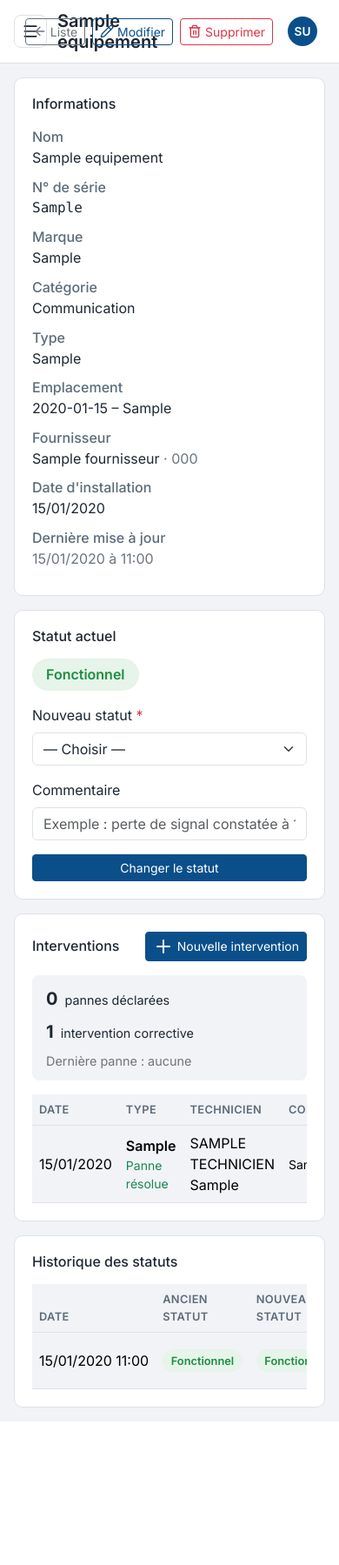
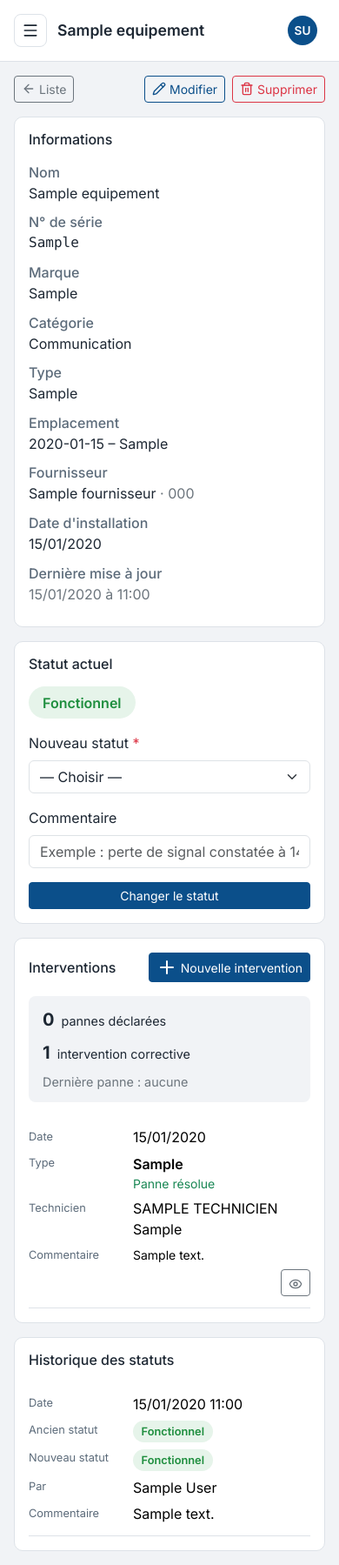
Before and after one commit to hackjordan/aerotrack, a Django app: page /equipements/1/ in a window 390 px wide. Shown: the whole page at 87% size. Before the commit the page ends 1634 px from the top, so only its background shows below. Run offline with Django 5.2, Linux system fonts and the light colour scheme; a user stored in the database is signed in; data comes from the database, SQL or seed files in the repository; tables that the repository leaves empty hold one stand-in row (values such as "Sample post"); some libraries are stand-ins or nearby versions.

Commit message:
Interface responsive et correction de l'erreur 500 sur la fiche équipement
Responsive :
- tableaux affichés en cartes « libellé : valeur » sur téléphone
- boutons des pages détail déplacés de la barre du haut vers la page
- compteurs du tableau de bord 2 par ligne sur téléphone
- titre long coupé par « … », colonnes resserrées sur tablette

Erreur 500 : la fiche équipement plantait quand un changement de statut
n'avait pas d'auteur (données créées par init_demo). Test ajouté.

Co-Authored-By: Claude Opus 5.5 <noreply@anthropic.com>

```diff
--- a/referentiels/views.py
+++ b/referentiels/views.py
@@ -104,7 +104,8 @@ def liste(request, cle):
     elif ref.modele is TypeEquipement:
         objets = objets.select_related("categorie")
     page = Paginator(objets, 30).get_page(request.GET.get("page"))
-    lignes = [(obj, [valeur(obj) for _, valeur in ref.colonnes]) for obj in page]
+    # (libellé, valeur) : le libellé sert d'étiquette quand le tableau passe en cartes sur téléphone.
+    lignes = [(obj, [(libelle, valeur(obj)) for libelle, valeur in ref.colonnes]) for obj in page]
     return render(request, "referentiels/liste.html", {
         **contexte_commun(cle, ref),
         "page": page,
--- a/static/css/aerotrack.css
+++ b/static/css/aerotrack.css
@@ -155,10 +155,13 @@ body { background: var(--at-fond); color: var(--at-texte); font-family: var(--bs
   }
   .at-topbar { padding: .75rem 1rem; }
   .at-content { padding: 1rem; }
+  /* Titre long (nom d'un équipement) : une seule ligne, coupée par « … » */
+  .at-page-title { font-size: 1.1rem; white-space: nowrap; overflow: hidden; text-overflow: ellipsis; }
 }
 
 /* ---------- Cartes et indicateurs ---------- */
 .at-card { background: var(--at-carte); border: 1px solid var(--at-bordure); border-radius: 10px; padding: 1.25rem; }
+@media (max-width: 575.98px) { .at-card { padding: 1rem; } }
 
 .at-stat { display: flex; flex-direction: column; gap: .25rem; border-left: 4px solid var(--at-bleu); }
 .at-stat-label { font-size: .85rem; color: var(--at-texte-2); }
@@ -166,6 +169,10 @@ body { background: var(--at-fond); color: var(--at-texte); font-family: var(--bs
 .at-stat-ok    { border-left-color: var(--at-ok); }
 .at-stat-panne { border-left-color: var(--at-panne); }
 .at-stat-maint { border-left-color: var(--at-maint); }
+@media (max-width: 575.98px) {
+  .at-stat-label { font-size: .8rem; }
+  .at-stat-value { font-size: 1.5rem; }
+}
 
 /* ---------- Menu utilisateur (barre du haut) ---------- */
 .at-user-btn {
@@ -219,7 +226,34 @@ body { background: var(--at-fond); color: var(--at-texte); font-family: var(--bs
 /* En-tête de carte : titre à gauche, bouton d'ajout à droite */
 .at-card-entete { display: flex; flex-wrap: wrap; justify-content: space-between; align-items: center; gap: .5rem; margin-bottom: 1rem; }
 .at-card-entete .btn svg { width: 16px; height: 16px; }
-.at-topbar-actions .btn svg { width: 16px; height: 16px; }
+/* Pages détail : retour à la liste à gauche, modifier / supprimer à droite */
+.at-actions-page { display: flex; flex-wrap: wrap; justify-content: space-between; align-items: center; gap: .5rem; margin-bottom: 1rem; }
+.at-actions-page-droite { display: flex; gap: .5rem; }
+.at-actions-page .btn svg { width: 16px; height: 16px; }
+
+/* Tablette : colonnes un peu plus serrées pour que les tableaux tiennent sans défiler */
+@media (max-width: 991.98px) {
+  .at-table > :not(caption) > * > * { padding-left: .35rem; padding-right: .35rem; }
+}
+
+/* Petit écran : chaque ligne de tableau devient une carte « libellé : valeur ».
+   Le libellé vient de l'attribut data-label de la cellule ; une cellule sans
+   libellé (nom de l'objet, boutons) occupe toute la largeur. */
+@media (max-width: 767.98px) {
+  .at-table thead { display: none; }
+  .at-table, .at-table tbody, .at-table tr, .at-table td { display: block; width: 100%; }
+  .at-table tr { padding: .6rem 0; border-bottom: 1px solid var(--at-bordure); }
+  .at-table > :not(caption) > * > * { padding: .2rem 0; border-bottom-width: 0; background-color: transparent; }
+  /* Libellé flottant dans la marge gauche ; ::after garde la cellule au moins
+     aussi haute que lui (valeur vide ou libellé sur deux lignes). */
+  .at-table td[data-label] { padding-left: 7.5rem; }
+  .at-table td[data-label]::before {
+    content: attr(data-label);
+    float: left; width: 7rem; margin-left: -7.5rem; padding-top: .1rem;
+    font-family: var(--bs-body-font-family); font-size: .8rem; color: var(--at-texte-2);
+  }
+  .at-table td[data-label]::after { content: ""; display: block; clear: both; }
+}
 .at-icone-erreur { width: 48px; height: 48px; color: var(--at-panne); }
 
 /* ---------- Fiche équipement ---------- */
@@ -273,6 +307,14 @@ body { background: var(--at-fond); color: var(--at-texte); font-family: var(--bs
 .at-compteur-icone svg { width: 26px; height: 26px; }
 .at-compteur-valeur { display: block; font-size: 2rem; font-weight: 700; line-height: 1.1; }
 .at-compteur-libelle { display: block; font-size: .9rem; font-weight: 500; color: rgba(255, 255, 255, .92); }
+/* Téléphone : 2 compteurs par ligne, icône au-dessus du chiffre */
+@media (max-width: 575.98px) {
+  .at-compteur { flex-direction: column; align-items: flex-start; gap: .6rem; padding: 1rem; }
+  .at-compteur-icone { width: 40px; height: 40px; border-radius: 10px; }
+  .at-compteur-icone svg { width: 20px; height: 20px; }
+  .at-compteur-valeur { font-size: 1.6rem; }
+  .at-compteur-libelle { font-size: .85rem; }
+}
 
 .at-camembert { display: flex; flex-wrap: wrap; align-items: center; gap: 1.5rem; }
 .at-camembert-graphique { width: 210px; max-width: 100%; }
--- a/templates/base.html
+++ b/templates/base.html
@@ -71,8 +71,6 @@
         <h1 class="at-page-title">{% block titre_page %}{% endblock %}</h1>
       </div>
       <div class="at-topbar-actions">
-        {% block actions %}{% endblock %}
-
         {# Menu de l'utilisateur connecté #}
         <div class="dropdown">
           <button type="button" class="at-user-btn" data-bs-toggle="dropdown" aria-expanded="false">
--- a/templates/emplacements/liste.html
+++ b/templates/emplacements/liste.html
@@ -31,9 +31,9 @@
         {% for e in page %}
         <tr>
           <td class="fw-semibold">{{ e.batiment }}</td>
-          <td>{{ e.zone }}</td>
-          <td>{{ e.nb_equipements }}</td>
-          <td>{% if e.nb_pannes %}<span class="at-badge at-badge-panne">{{ e.nb_pannes }}</span>{% else %}<span class="text-secondary">0</span>{% endif %}</td>
+          <td data-label="Zone">{{ e.zone }}</td>
+          <td data-label="Équipements">{{ e.nb_equipements }}</td>
+          <td data-label="En panne">{% if e.nb_pannes %}<span class="at-badge at-badge-panne">{{ e.nb_pannes }}</span>{% else %}<span class="text-secondary">0</span>{% endif %}</td>
           <td class="text-end text-nowrap">
             <a href="{% url 'emplacements:detail' e.pk %}" class="btn btn-sm btn-outline-secondary" title="Voir les équipements"><i data-lucide="eye"></i></a>
             {% if est_admin %}
--- a/templates/equipements/detail.html
+++ b/templates/equipements/detail.html
@@ -4,21 +4,23 @@
 {% block titre %}{{ equipement.nom }}{% endblock %}
 {% block titre_page %}{{ equipement.nom }}{% endblock %}
 
-{% block actions %}
+{% block contenu %}
+<div class="at-actions-page">
   <a href="{% url 'equipements:liste' %}" class="btn btn-outline-secondary btn-sm d-inline-flex align-items-center gap-1">
     <i data-lucide="arrow-left"></i> Liste
   </a>
   {% if est_admin %}
+  <div class="at-actions-page-droite">
     <a href="{% url 'equipements:modifier' equipement.pk %}" class="btn btn-outline-primary btn-sm d-inline-flex align-items-center gap-1">
       <i data-lucide="pencil"></i> Modifier
     </a>
     <a href="{% url 'equipements:supprimer' equipement.pk %}" class="btn btn-outline-danger btn-sm d-inline-flex align-items-center gap-1">
       <i data-lucide="trash-2"></i> Supprimer
     </a>
+  </div>
   {% endif %}
-{% endblock %}
+</div>
 
-{% block contenu %}
 <div class="row g-3 mb-3">
   {# ---------- Informations (F2.6) ---------- #}
   <div class="col-lg-8">
@@ -91,10 +93,10 @@
       <tbody>
         {% for i in interventions %}
         <tr>
-          <td class="text-nowrap">{{ i.date|date:"d/m/Y" }}</td>
-          <td>{% include "interventions/_type.html" with intervention=i %}</td>
-          <td>{{ i.technicien }}</td>
-          <td class="small">{{ i.commentaire|truncatechars:80|default:"—" }}</td>
+          <td class="text-nowrap" data-label="Date">{{ i.date|date:"d/m/Y" }}</td>
+          <td data-label="Type">{% include "interventions/_type.html" with intervention=i %}</td>
+          <td data-label="Technicien">{{ i.technicien }}</td>
+          <td class="small" data-label="Commentaire">{{ i.commentaire|truncatechars:80|default:"—" }}</td>
           <td class="text-end"><a href="{% url 'interventions:detail' i.pk %}" class="btn btn-sm btn-outline-secondary" title="Voir"><i data-lucide="eye"></i></a></td>
         </tr>
         {% empty %}
@@ -114,11 +116,11 @@
       <tbody>
         {% for h in historique %}
         <tr>
-          <td class="text-nowrap">{{ h.date|date:"d/m/Y H:i" }}</td>
-          <td>{{ h.ancien_statut|badge_statut }}</td>
-          <td>{{ h.nouveau_statut|badge_statut }}</td>
-          <td>{{ h.auteur.get_full_name|default:h.auteur.username|default:"—" }}</td>
-          <td>{{ h.commentaire|default:"—" }}</td>
+          <td class="text-nowrap" data-label="Date">{{ h.date|date:"d/m/Y H:i" }}</td>
+          <td data-label="Ancien statut">{{ h.ancien_statut|badge_statut }}</td>
+          <td data-label="Nouveau statut">{{ h.nouveau_statut|badge_statut }}</td>
+          <td data-label="Par">{% if h.auteur %}{{ h.auteur.get_full_name|default:h.auteur.username }}{% else %}—{% endif %}</td>
+          <td data-label="Commentaire">{{ h.commentaire|default:"—" }}</td>
         </tr>
         {% empty %}
         <tr><td colspan="5" class="text-center text-secondary py-3">Aucun changement de statut enregistré.</td></tr>
--- a/templates/referentiels/liste.html
+++ b/templates/referentiels/liste.html
@@ -28,8 +28,8 @@
       <tbody>
         {% for objet, valeurs in lignes %}
         <tr>
-          {% for valeur in valeurs %}<td{% if forloop.first %} class="fw-semibold"{% endif %}>{{ valeur }}</td>{% endfor %}
-          <td>{{ objet.nb_utilisations }}</td>
+          {% for libelle, valeur in valeurs %}<td{% if forloop.first %} class="fw-semibold"{% else %} data-label="{{ libelle }}"{% endif %}>{{ valeur }}</td>{% endfor %}
+          <td data-label="{{ ref.libelle_relation }}">{{ objet.nb_utilisations }}</td>
           {% if est_admin %}
           <td class="text-end text-nowrap">
             <a href="{% url 'referentiels:modifier' cle objet.pk %}" class="btn btn-sm btn-outline-secondary" title="Modifier"><i data-lucide="pencil"></i></a>
```
Also changed, not shown: equipements/tests.py (+8 -0 lines), templates/comptes/utilisateurs.html (+4 -4 lines), templates/emplacements/detail.html (+10 -8 lines), templates/equipements/liste.html (+4 -4 lines), templates/interventions/detail.html (+5 -3 lines), templates/interventions/liste.html (+5 -5 lines), templates/tableau_bord/accueil.html (+9 -9 lines). Lines whose indentation alone changed are shown as unchanged.
